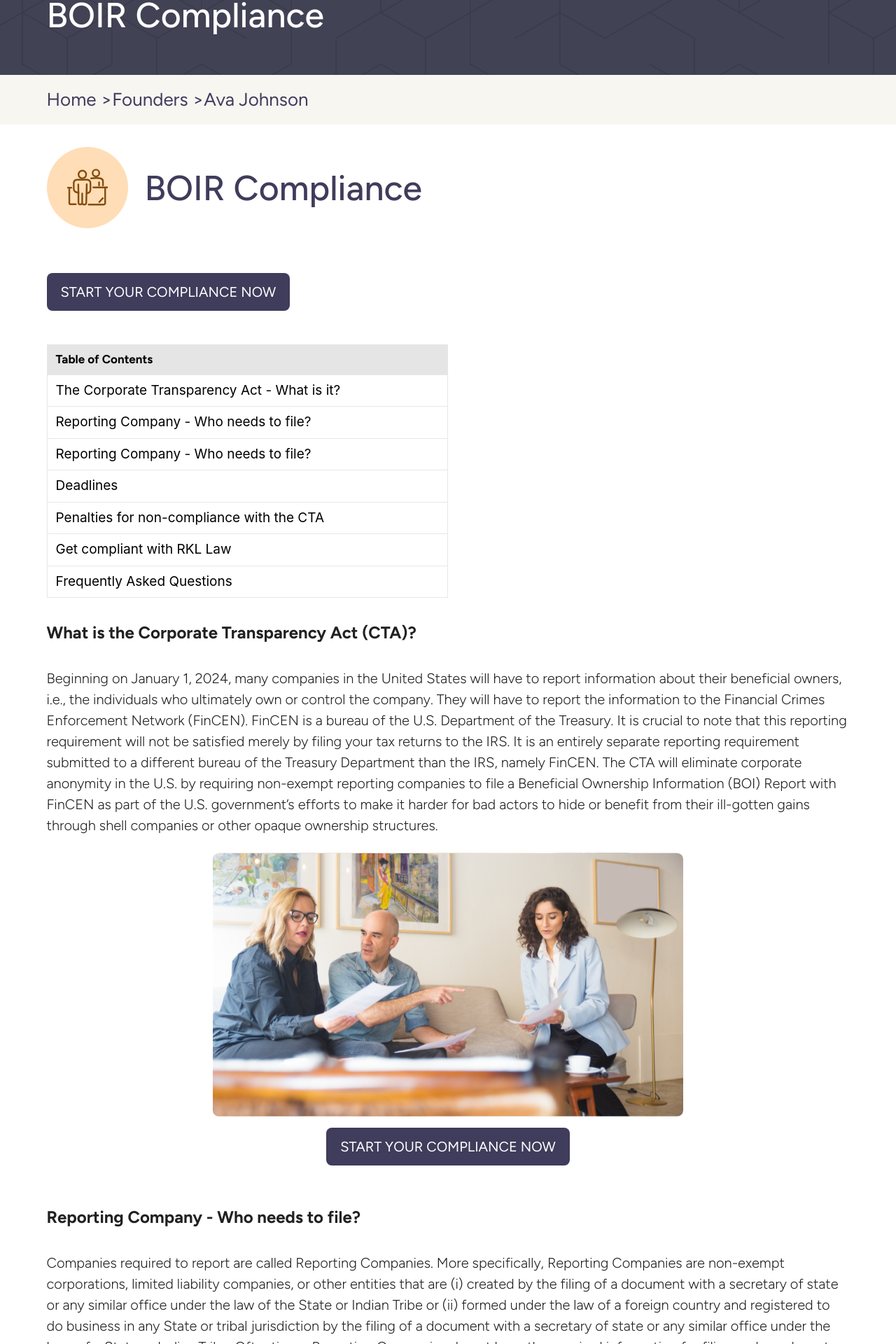
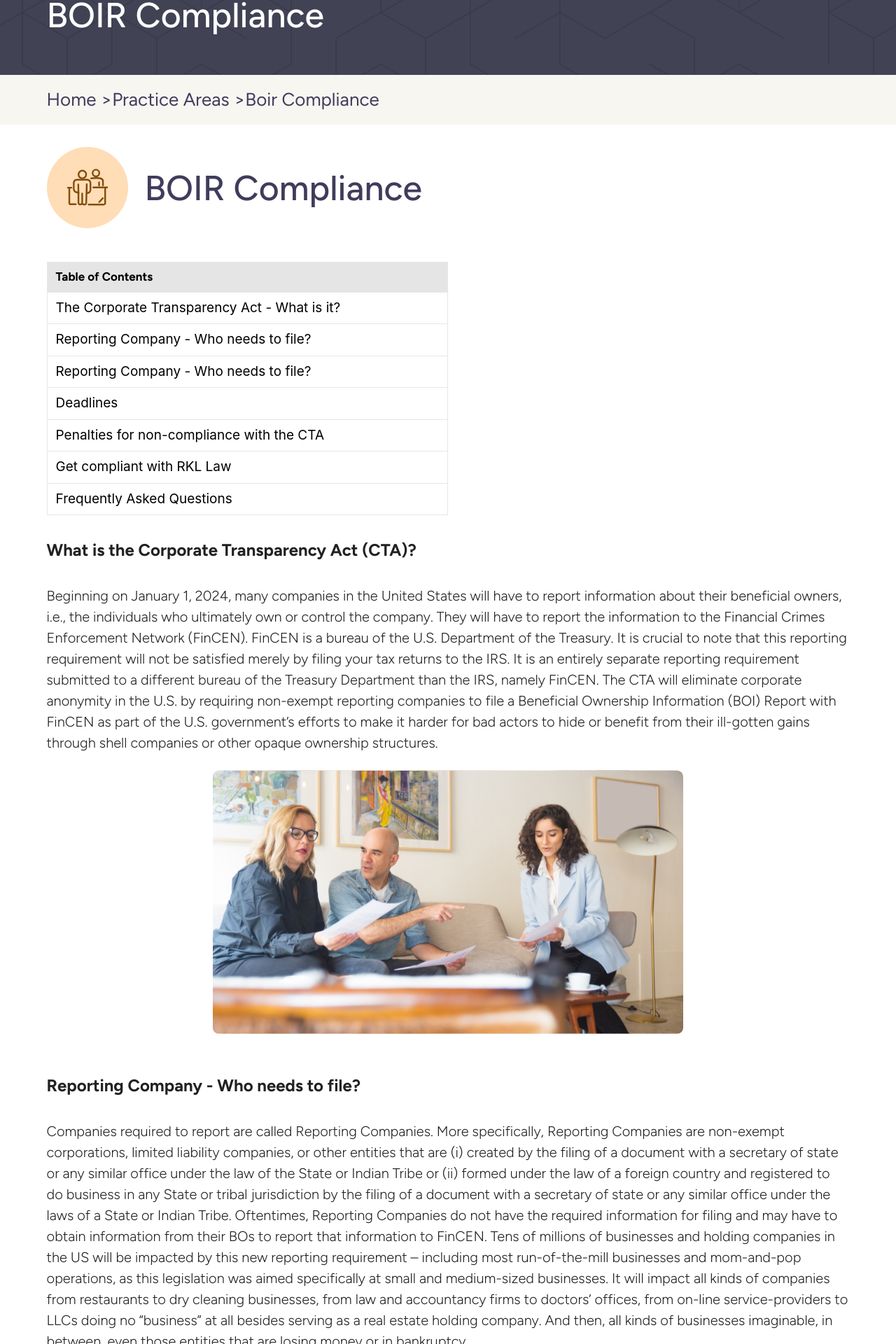
Before and after one commit to Abheerajput/rkllwa, a React (Create React App) app: page /boir in a window 1280 px wide. Shown: the part 260-2180 px from the top of the page at 70% size. Built offline with nearby package versions, Linux system fonts and the light colour scheme; the HTML template or start-up script is replaced by a standard one; a web font is replaced by a local one.

Commit message:
latest-code

```diff
--- a/src/Components/BIOR/Boir.jsx
+++ b/src/Components/BIOR/Boir.jsx
@@ -178,8 +178,9 @@ const Boir = () => {
 
       <div className="text-[26px] xs:text-[20px] fgt-ff-normal pl-[5.2%] text-[#403C5C] bg-[#F7F6F1] py-4">
         <Link to="/" className="hover:underline">Home</Link> {'>'}
-        <Link to="/founders" className="hover:underline">Founders</Link> {'>'}
-        <span className="">Ava Johnson</span>
+        <Link to="/" className="hover:underline">Practice Areas</Link> {'>'}
+        <Link to="/founders" className="hover:underline">Boir Compliance</Link>
+
       </div>
 
       <div className="bg-white flex flex-row pt-8 w-full  px-[5.2%]  xs:flex xs:flex-col sm:flex sm:flex-col  md:felx md:flex-col sm:p-10">
@@ -187,10 +188,7 @@ const Boir = () => {
         <div className=' w-[70%] sm:w-full md:w-full xs:w-full'>
 <div className="flex md:flex-col sm:flex-col xs:flex-col xs:gap-3 gap-16 sm:items-start md:items-start xs:items-start items-center">
   <div className='text-[50px] xs:text-[35px] fgt-ff-medium xs:text-start sm:text-start md:text-start  xs:items-start xs:flex-col flex xs:gap-2 gap-6 items-center text-[#403C5C]'><img src={boir} alt="" className="xs:w-[61px]" /> BOIR Compliance</div>
-<span >
-<button className='text-[20px] fgt-ff-normal bg-[#403C5C] text-white px-5 py-3 rounded-lg xs:text-[13px]'>START YOUR COMPLIANCE NOW</button>
 
-</span>
 </div>
 
 <table className='border w-[60%] max-w-[585px] md:w-[50%] sm:w-[60%] xs:w-[100%] mt-12'>
@@ -247,10 +245,7 @@ The CTA will eliminate corporate anonymity in the U.S. by requiring non-exempt r
 
 <p className='w-full text-center flex flex-col gap-4 items-center justify-center py-6'>
   <img src={img1} alt=""  className='xs:w-[100%]'/>
-  <span>
-<button className='text-[20px] fgt-ff-normal bg-[#403C5C] text-white px-5 py-3 rounded-lg xs:text-[13px]'>START YOUR COMPLIANCE NOW</button>
 
-</span>
 </p>
 </div>
 
@@ -374,6 +369,10 @@ Beneficial Ownership information refers to identifying information about the ind
         {/* Sidebar */}
         <div className="flex xs:w-full xs:pb-6 sm:pb-6 md:pb-6 md:w-full sm:w-full w-[30%] justify-end xs:px-4 sm:px-4 md:px-4 md:justify-center xs:justify-center xs:mr-0 md:mr-0 mt-6 pr-0">
         <div className="mt-6 sm:w-full xs:w-full md:mt-0 w-4/5">
+        <div  className='mb-4  flex w-full'>
+<button className='text-[20px] w-full fgt-ff-normal bg-[#403C5C] text-white px-5 py-3 rounded-full xs:text-[13px]'>START YOUR COMPLIANCE NOW</button>
+
+</div>
             <div className="bg-[#FFEDD7] p-4 rounded-md pl-8  ">
               <p className='flex justify-center xs:pt-0 pt-6'><img src={icon2} alt="" /></p>
               <h3 className="text-[35px] fgt-ff-normal text-center  text-[#02131D] xs:pt-2 pt-9 mb-4"> Latest Posts</h3>
--- a/src/Components/BussinessLaw/Business.jsx
+++ b/src/Components/BussinessLaw/Business.jsx
@@ -23,6 +23,7 @@ const Business = () => {
       />
        <div className="text-[26px] xs:text-[20px] fgt-ff-normal text-[#403C5C] px-[5.2%] bg-[#F7F6F1] py-4">
         <Link to="/" className="hover:underline">Home</Link> {'>'}
+        <Link to="/" className="hover:underline">Practice Areas</Link> {'>'}
         <Link to="/founders" className="hover:underline">Business Law</Link>
       </div>
       <div>
--- a/src/Components/Header/Header.jsx
+++ b/src/Components/Header/Header.jsx
@@ -224,7 +224,7 @@ const App = () => {
       socialIcons2={socialIcons2}
       socialIcons={socialIcons}
       menuIcon={menuicon}
-      mainTitle="We Make Law Make Sense"
+      mainTitle="Get ready. Move forward. Go far. "
       mainDescription={[
         "RKL Holzapfel Sperry & Ebberson is a full-service ",<br />,
 
--- a/src/Components/Navbar/Navbar.jsx
+++ b/src/Components/Navbar/Navbar.jsx
@@ -1,4 +1,5 @@
 import React from 'react';
+import {Link} from "react-router-dom"
 import icon1 from "../../assets/icons/navbaricon.svg";
 import '../../Style/style.css';
 
@@ -8,10 +9,12 @@ const Navbar = () => {
  <div className="bg-[#FFDD00]  px-[5.2%] py-4  md:py-6">
       <div className="flex justify-between items-center">
         <p className="fgt-ff-medium  text-[16px] md:text-[20px]">BOIR reporting made easy</p>
+        <Link to="/boir">
         <p className="flex items-center gap-2 md:gap-4 fgt-ff-bold text-[14px] md:text-[17.61px]">
           Learn more
           <img src={icon1} alt="Icon" className="w-4 h-4 md:w-6 md:h-6" />
         </p>
+        </Link>
       </div>
     </div>
   </div>
```
